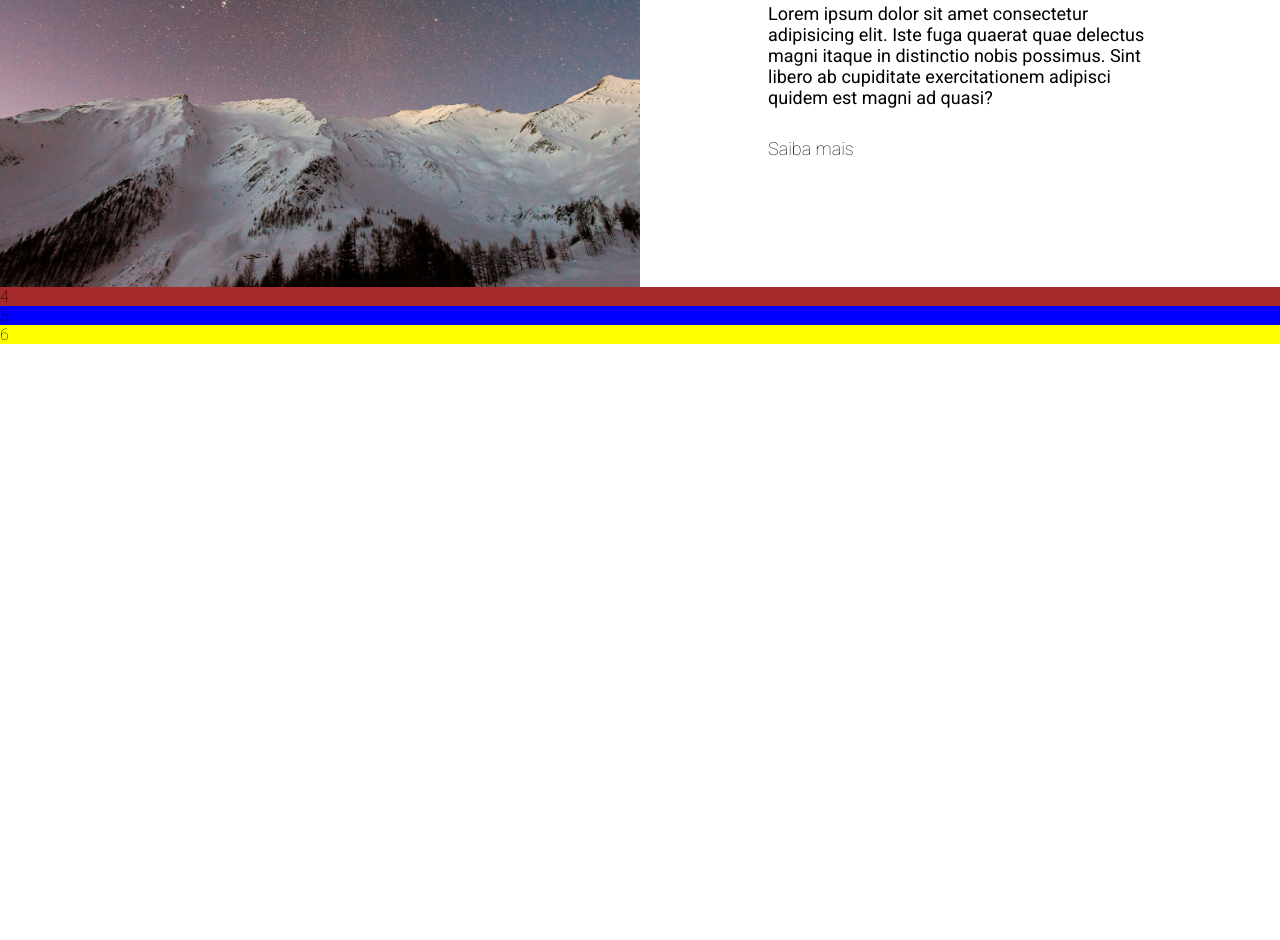
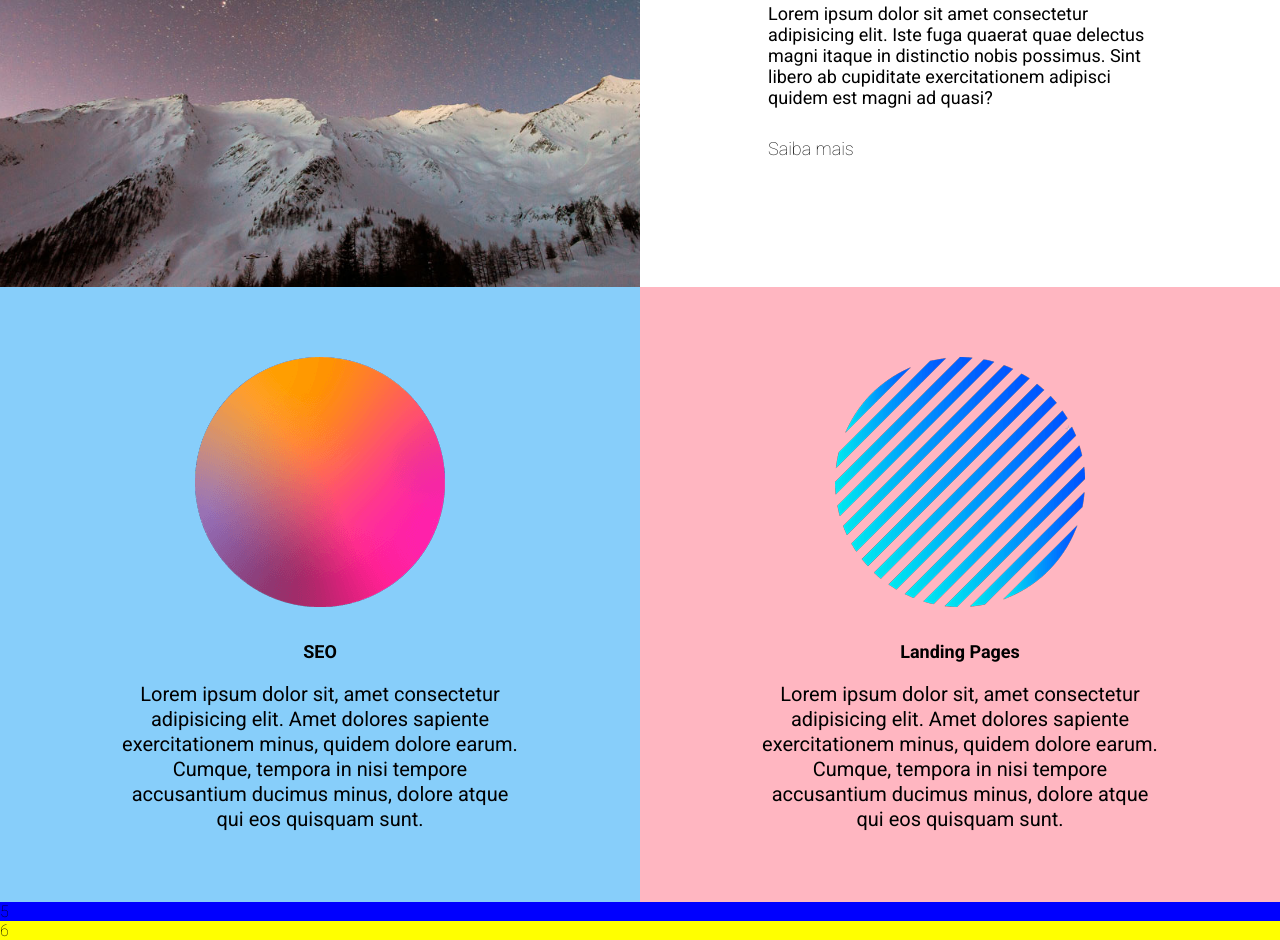
Before and after one commit to NandhoRoss/projeto-landing-page, a plain HTML site: page index.html in a window 1280 px wide. Shown: the part 1478-2418 px from the top of the page. Before the commit the page ends 1822 px from the top, so only its background shows below. Drawn offline with Linux system fonts and the light colour scheme.

Commit message:
foi adicionado a section de serviços

```diff
--- a/index.html
+++ b/index.html
@@ -62,7 +62,21 @@
         </div>
     </section>
 
-    <section class="services">4
+    <section class="services">
+        <div class="service">
+            <img src="./src/images/bolinha1.png" alt="bolinha 1">
+            <div class="service-info">
+                <h3>SEO</h3>
+                <p>Lorem ipsum dolor sit, amet consectetur adipisicing elit. Amet dolores sapiente exercitationem minus, quidem dolore earum. Cumque, tempora in nisi tempore accusantium ducimus minus, dolore atque qui eos quisquam sunt.</p>
+            </div>
+        </div>
+        <div class="service">
+            <img src="./src/images/bolinha2.png" alt="bolinha 2">
+            <div class="service-info">
+                <h3>Landing Pages</h3>
+                <p>Lorem ipsum dolor sit, amet consectetur adipisicing elit. Amet dolores sapiente exercitationem minus, quidem dolore earum. Cumque, tempora in nisi tempore accusantium ducimus minus, dolore atque qui eos quisquam sunt.</p>
+            </div>
+        </div>
 
     </section>
 
--- a/src/css/style.css
+++ b/src/css/style.css
@@ -152,7 +152,45 @@ body {
 
 .services {
     grid-area: services;
-    background-color: brown;
+    display: grid;
+    grid-template-columns: 1fr 1fr;
+    text-align: center;
+}
+
+.services .service {
+    padding: 70px 20px;
+
+}
+
+.services .service img {
+    width: 250px;
+    margin-bottom: 30px;
+}
+
+.services .service h3 {
+    font-size: 1.8rem;
+    font-weight: 700;
+}
+.services .service p {
+    font-size: 2rem;
+    font-weight: 400;
+    max-width: 400px;
+    margin: 20px auto 0 ;
+    line-height: 25px;
+}
+
+.services .service:nth-child(1) {
+    background-color: lightskyblue;
+}
+
+.services .service:nth-child(2) {
+    background-color: lightpink;
+}
+
+@media (max-width: 425px) {
+    .services {
+        grid-template-columns: 1fr;
+    }
 }
 
 /*PROJECTS */
```
